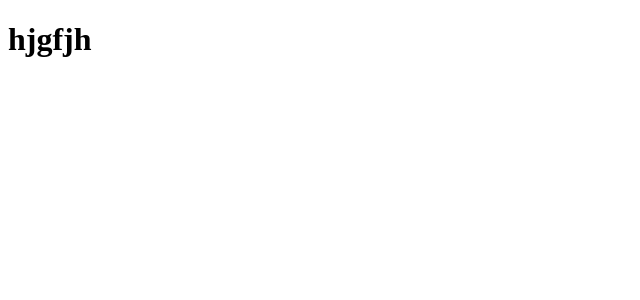
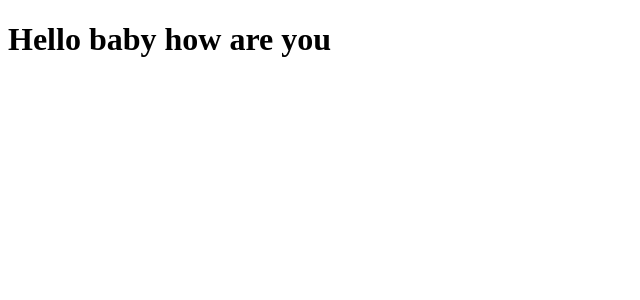
Before and after one commit to bipulchhetri/React--2025, a React (Vite) app: page / in a window 1280 px wide. Shown: the top 300 px of the page, without its empty margins (0-640 px from the left). Built offline with nearby package versions, Linux system fonts and the light colour scheme.

Commit message:
New JSX update

```diff
--- a/src/App.jsx
+++ b/src/App.jsx
@@ -45,12 +45,13 @@
 // Revsion App started
 
 import React from 'react'
+import { Learn } from './LearnJSX/Learn'
 
 const App = () => {
   return (
 
 <>
-<h1>hjgfjh</h1>
+<Learn/>
 </>
 
   )
--- /dev/null
+++ b/src/LearnJSX/Learn.jsx
@@ -0,0 +1,16 @@
+import React from 'react'
+
+export const Learn = () => {
+  return (
+//    <>
+//    <div>
+//     <img src="https://m.media-amazon.com/images/I/71XFFoKKZ9L._AC_UF1000,1000_QL80_.jpg" alt=""  height="400px" />
+//    </div>
+//    <h1>QUEEN OF HILLS</h1>
+// <p>Lorem ipsum dolor sit amet consectetur adipisicing elit. Libero, ab!</p>
+//    <button>WATCH NOW</button>
+
+//    </>
+React.createElement('h1',null,'Hello baby how are you')
+  )
+}
```
